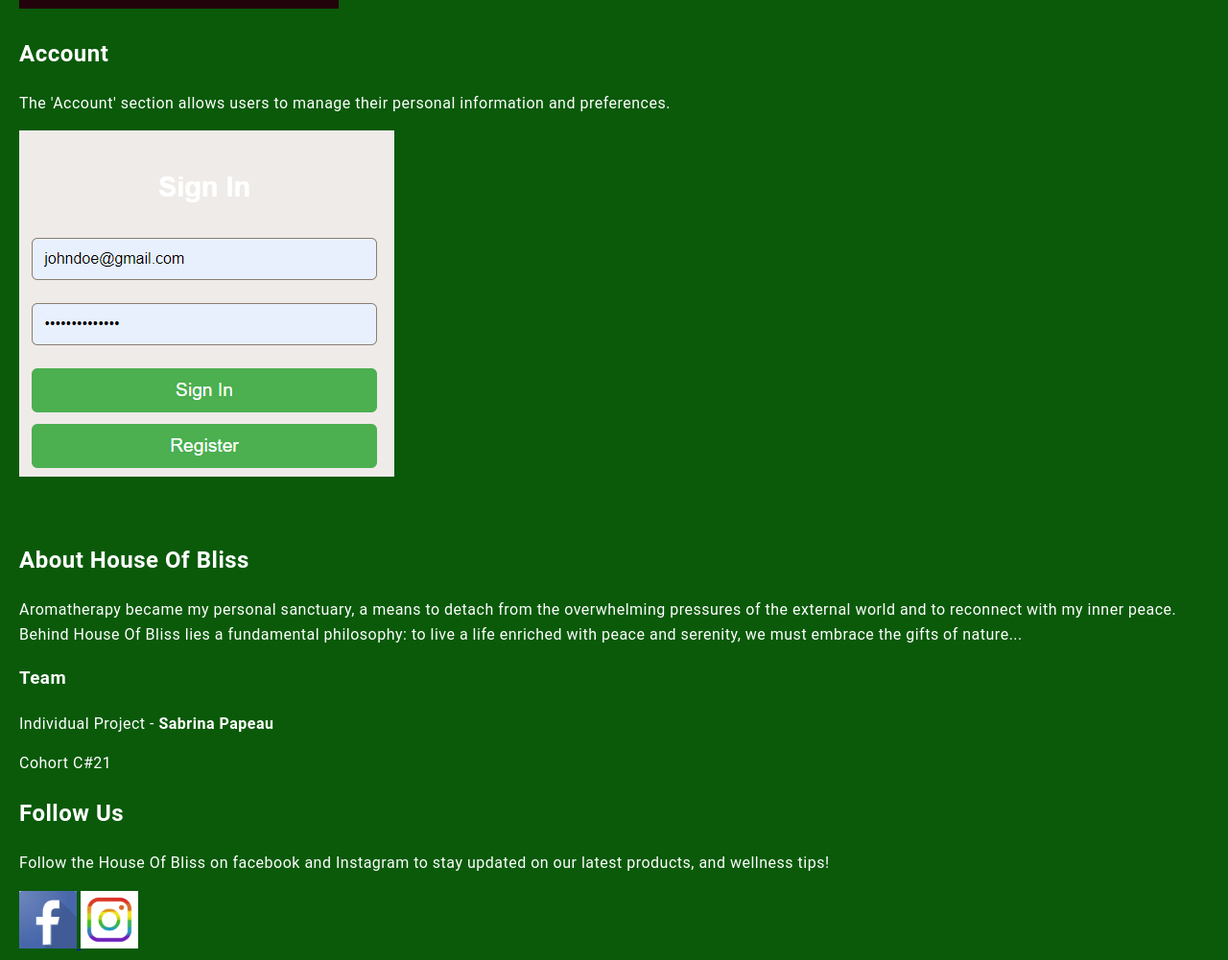
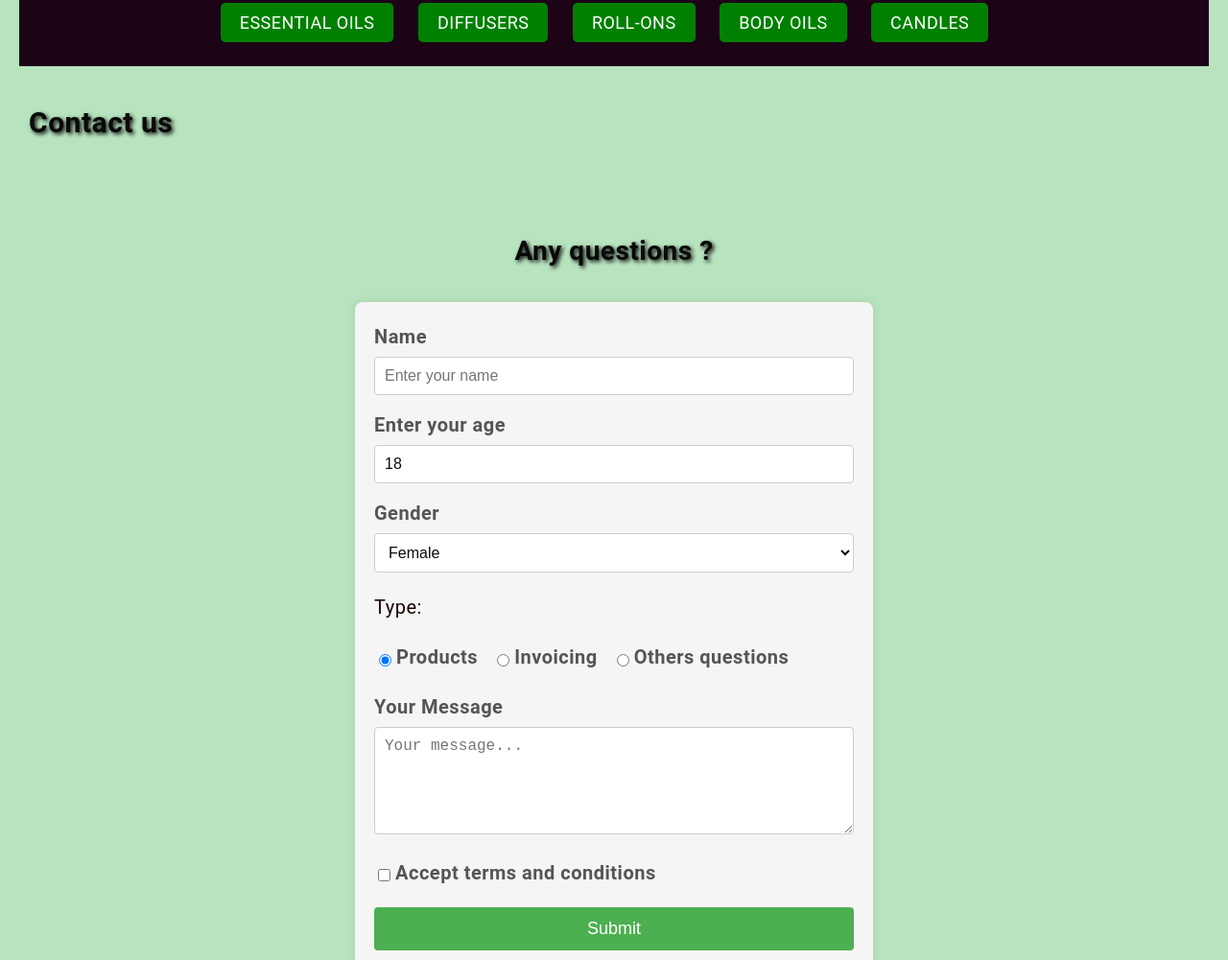
Before and after one commit to Holbiwan/Holbiwan.github.io, a plain HTML site: page index.html in a window 1280 px wide. Shown: the part 1199-2200 px from the top of the page at 96% size. Drawn offline with Linux system fonts and the light colour scheme.

Commit message:
Update code and style

```diff
--- a/index.html
+++ b/index.html
@@ -8,9 +8,8 @@
 </head>
 <body>
     <header>
-        <img src="./images/HOBservices.png" alt="House Of Bliss Services">
         <h1>House Of Bliss</h1>
-        <p>As a passionate advocate of Aromatherapy and natural products, I love the joy it's provide. Unleash the Bliss within ...</p>
+        <p>As a passionate advocate of Aromatherapy and natural products, I love the joy it provides. Unleash the Bliss within ...</p>
         <nav>
             <ul>
                 <li><a href="#Features">Features</a></li>
@@ -25,15 +24,74 @@
                 <h2>Aromatherapy Range</h2>
                 <p>We stock a wide variety of high-quality Aromatherapy products.</p>
             </span>
-            <img class="feature-image" src="./images/Products_categories.png" alt="Aromatherapy Products">
+            <img class="feature-image" src="./images/banner.png" alt="Aromatherapy Products">
+            <nav>
+                <ul>
+                    <li><a href="#Essential Oils">Essential Oils</a></li>
+                    <li><a href="#Diffusers">Diffusers</a></li>
+                    <li><a href="#Roll-ons">Roll-ons</a></li>
+                    <li><a href="#Body Oils">Body Oils</a></li>
+                    <li><a href="#Candles">Candles</a></li>
+                </ul>
+            </nav>
         </div>
 
         <div class="Feature">
             <span class="feature-content">
-                <h2>Account</h2>
-                <p>The 'Account' section allows users to manage their personal information and preferences.</p>
+                <h2>Contact us</h2>
             </span>
-            <img class="feature-image" src="./images/Account_pic.png" alt="Account Section">
+
+            <section id="form">
+                <h2>Any questions ?</h2>
+                <div class="form-container">
+                    <form action="">
+                        <div class="form-group">
+                            <label for="name">Name</label>
+                            <input type="text" id="name" placeholder="Enter your name" />
+                        </div>
+
+                        <div class="form-group">
+                            <label for="age">Enter your age</label>
+                            <input type="number" id="age" value="18" />
+                        </div>
+
+                        <div class="form-group">
+                            <label for="gender">Gender</label>
+                            <select id="gender">
+                                <option value="Male">Male</option>
+                                <option selected="selected" value="Female">Female</option>
+                                <option value="Other">Non-gendered</option>
+                            </select>
+                        </div>
+
+                        <div class="form-group">
+                            <p>Type:</p>
+                            <div class="radio-group">
+                                <input type="radio" name="type" id="Products" checked />
+                                <label for="human">Products</label>
+
+                                <input type="radio" name="Invoicing" id="Invoicing" />
+                                <label for="dog">Invoicing</label>
+
+                                <input type="radio" name="type" id="Others questions" />
+                                <label for="cat">Others questions</label>
+                            </div>
+                        </div>
+
+                        <div class="form-group">
+                            <label for="message">Your Message</label>
+                            <textarea id="message" placeholder="Your message..." cols="20" rows="5"></textarea>
+                        </div>
+
+                        <div class="form-group checkbox-group">
+                            <input type="checkbox" name="" id="cgv" />
+                            <label for="cgv">Accept terms and conditions</label>
+                        </div>
+
+                        <div class="form-group">
+                            <input type="submit" value="Submit" />
+                        </div>
+                    </form>
                 </div>
             </section>
 
@@ -42,28 +100,25 @@
         <p>Aromatherapy became my personal sanctuary, a means to detach from the overwhelming pressures of the external world and to reconnect with my inner peace. Behind House Of Bliss lies a fundamental philosophy: to live a life enriched with peace and serenity, we must embrace the gifts of nature...</p>
         <h3>Team</h3>
         <p>Individual Project - <b>Sabrina Papeau</b></p>
-        <p>Cohort C#21 </p>
-
+        <p>Cohort C#21</p>
         <div class="feature">
             <span class="feature-content">
                 <h2>Follow Us</h2>
-                <p>Follow the House Of Bliss on facebook and Instagram to stay updated on our latest products, and wellness tips!</p>
+                <p>Follow the House Of Bliss on Facebook and Instagram to stay updated on our latest products and wellness tips!</p>
             </span>
             <div class="social-links">
-                <a href="https://www.facebook.com" class="social-link" target="_blank">
-                    <img src="./images/logo-FB.png" alt="facebook" class="social-logo">
+                <a href="https://www.facebook.com/houseofblissworld/" class="social-link" target="_blank">
+                    <img src="./images/logo-FB.png" alt="Facebook" class="social-logo">
                 </a>
-
-    <a href="https://www.instagram.com" class="social-link" target="_blank">
-    <img src="./images/logo-IG.png" alt="instagram" class="social-logo">
-
+                <a href="https://www.instagram.com/holbiwan.saby/" class="social-link" target="_blank">
+                    <img src="./images/logo-IG.png" alt="Instagram" class="social-logo">
+                </a>
+            </div>
         </div>
     </section>
 
-        </a>
     <footer>
         <p>House Of Bliss - 2024</p>
     </footer>
-    </div>
 </body>
 </html>
--- a/styles.css
+++ b/styles.css
@@ -1,11 +1,11 @@
 /* Set background color, font family, margin, padding, and font color for the entire body */
 body {
-    background-color: #0a5a0a;
+    background-color: hsla(129, 93%, 33%, 0.285);
     font-family: 'Arial', sans-serif;
     margin: 0;
     padding: 0;
-    color: white; /* Change color of all text to white */
-    font-size: 16px; /* Set base font size */
+    color: rgb(27, 4, 4); /* Change color of all text to white */
+    font-size: 20px; /* Set base font size */
 }
 
 /* Center align content and add padding to header */
@@ -71,7 +71,7 @@ nav a {
 
 /* Change navigation link background color on hover */
 nav a:hover {
-    background-color: #411637;
+    background-color: #a51e86;
 }
 
 /* Style form section */
@@ -113,52 +113,23 @@ footer {
     font-size: 1rem;
 }
 
-
+/* Import Google Font */
 @import url('https://fonts.googleapis.com/css2?family=Roboto:wght@400;700&display=swap');
 
 body {
     font-family: 'Roboto', sans-serif;
 }
 
-
+/* Style for h1 headings */
 h1 {
-    font-weight: 700; /* bolder */
+    font-weight: 700; /* Bolder text */
     font-style: italic;
-}
-
-h1 {
-    text-shadow: 2px 2px 4px #000000;
-}
-
-
-body {
-    letter-spacing: 0.5px;
-    line-height: 1.6;
-}
-
-
-nav a {
-    text-transform: uppercase;
-}
-
-
-h1 {
-    color: #e0e0e0; /* Slightly off-white for softer appearance */
-}
-
-h1 {
-    text-shadow: 2px 2px 4px #000000;
-}
-nav a:hover {
-    color: #4CAF50; /* Change text color on hover */
-}
-
-
-h1 {
+    text-shadow: 2px 2px 4px #b5b9ae;
+    color: #1a1616; /* Slightly off-white for softer appearance */
     font-size: 4.5vw; /* Font size scales with the viewport width */
 }
 
-
+/* Add decorative line after h1 headings */
 h1::after {
     content: '';
     display: block;
@@ -167,3 +138,148 @@ h1::after {
     background-color: #4CAF50;
     margin: 10px auto;
 }
+
+/* General text spacing */
+body {
+    letter-spacing: 0.5px;
+    line-height: 1.6;
+}
+
+/* Transform navigation links to uppercase */
+nav a {
+    text-transform: uppercase;
+}
+
+/* Change navigation link text color on hover */
+nav a:hover {
+    color: #4CAF50;
+}
+
+/* Style for h2 headings */
+h2 {
+    background-color: #ecf0f1;
+    padding: 10px; /* Inner spacing */
+    border-radius: 5px; /* Rounded corners */
+    background: linear-gradient(to right, #0a0a09, #0a0b0c);
+    -webkit-background-clip: text;
+    -webkit-text-fill-color: transparent;
+    text-shadow: 2px 2px 4px #0c0b0b;
+}
+
+/* Hover effect for h2 headings */
+h2:hover {
+    color: #e74c3c;
+    cursor: pointer;
+    transition: color 0.3s ease;
+}
+
+/* Style for feature images */
+.feature-image {
+    display: block;
+    margin: 0 auto; /* Center image */
+    width: 50%; /* Width relative to the page */
+    height: auto;
+}
+
+/* General form style */
+.form-container {
+    max-width: 500px;
+    margin: 0 auto; /* Center the form */
+    padding: 20px;
+    background-color: #f5f5f5; /* Soft background color */
+    border-radius: 8px;
+    box-shadow: 0 0 10px rgba(0, 0, 0, 0.1);
+}
+
+/* Form header */
+#form h2 {
+    text-align: center;
+    margin-bottom: 20px;
+    font-size: 28px;
+    color: #0f0f0f;
+}
+
+/* Style for form groups */
+.form-group {
+    margin-bottom: 15px;
+}
+
+/* Style for labels */
+.form-group label {
+    display: block;
+    margin-bottom: 5px;
+    font-weight: bold;
+    color: #555;
+}
+
+/* Style for input fields */
+.form-group input[type="text"],
+.form-group input[type="number"],
+.form-group select,
+.form-group textarea {
+    width: 100%;
+    padding: 10px;
+    border: 1px solid #ccc; /* Light gray border */
+    border-radius: 4px;
+    box-sizing: border-box;
+    font-size: 16px;
+    background-color: #fff;
+    color: #0d0c0c;
+}
+
+/* Style for textarea */
+.form-group textarea {
+    resize: vertical; /* Allow vertical resizing */
+}
+
+/* Style for radio buttons and checkboxes */
+.radio-group,
+.checkbox-group {
+    display: flex;
+    align-items: center;
+}
+
+.radio-group input[type="radio"],
+.checkbox-group input[type="checkbox"] {
+    margin-right: 5px;
+}
+
+/* Spacing between radio options */
+.radio-group label {
+    margin-right: 15px;
+}
+
+/* Style for submit button */
+.form-group input[type="submit"] {
+    width: 100%;
+    background-color: #4CAF50; /* Green color */
+    color: white;
+    padding: 12px 20px;
+    border: none;
+    border-radius: 4px;
+    cursor: pointer;
+    font-size: 18px;
+}
+
+/* Hover effect for submit button */
+.form-group input[type="submit"]:hover {
+    background-color: #45a049;
+}
+
+/* Style for additional button */
+#form button {
+    width: 100%;
+    background-color: #008CBA; /* Blue color */
+    color: white;
+    padding: 12px 20px;
+    margin-top: 10px;
+    border: none;
+    border-radius: 4px;
+    cursor: pointer;
+    font-size: 18px;
+}
+
+/* Hover effect for additional button */
+#form button:hover {
+    background-color: #007bb5;
+}
```
Lines whose indentation alone changed are shown as unchanged.
